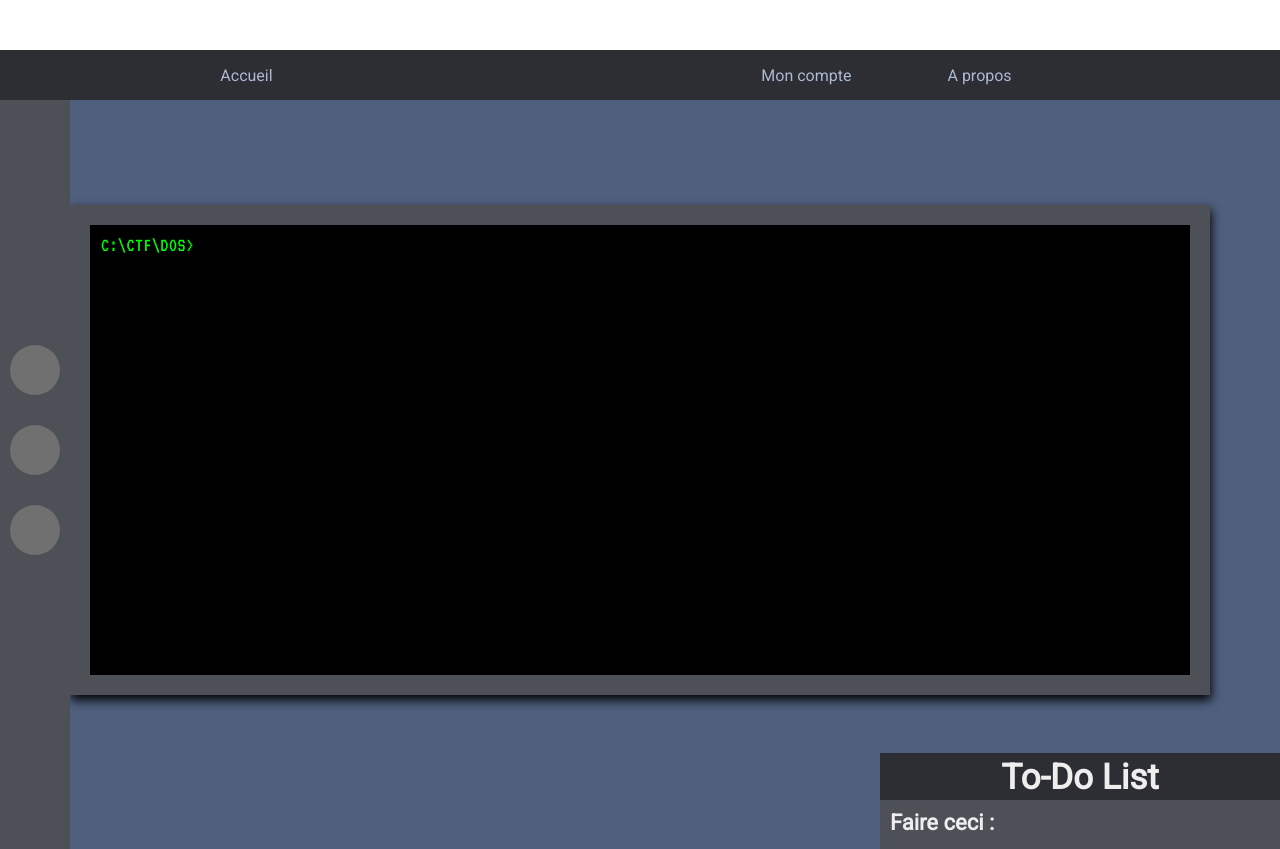
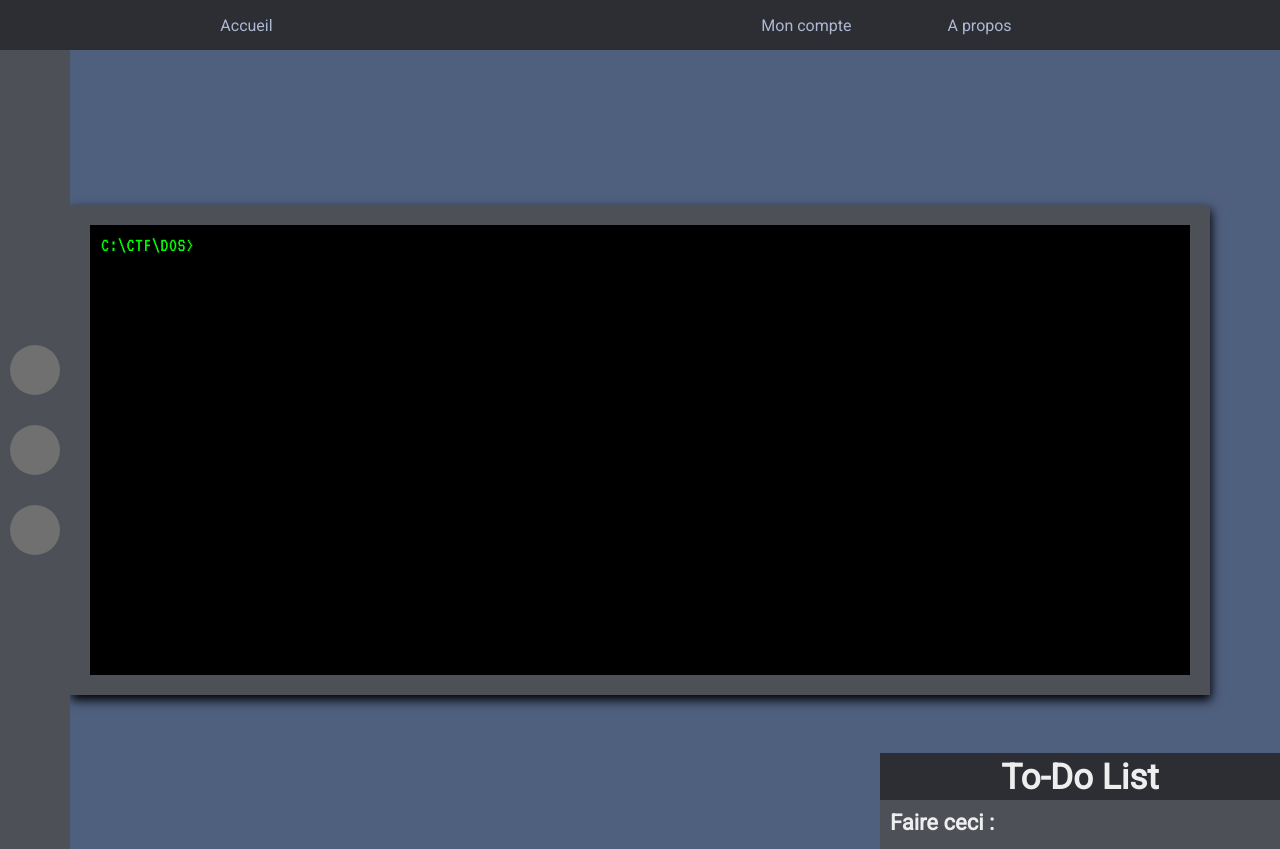
Before and after one commit to timoogo/CTF, a PHP site: page / in a window 1280 px wide. Shown: the top 849 px of the page. Run offline with PHP 8.4, Linux system fonts and the light colour scheme.

Commit message:
:bug: header fixed

```diff
--- a/style/style.css
+++ b/style/style.css
@@ -22,7 +22,7 @@ nav{
     align-content: center;
     color: var(--clear-color);
     position: relative;
-    top: 50px;
+    top: 0%;
     z-index: 10;
 
 
```
